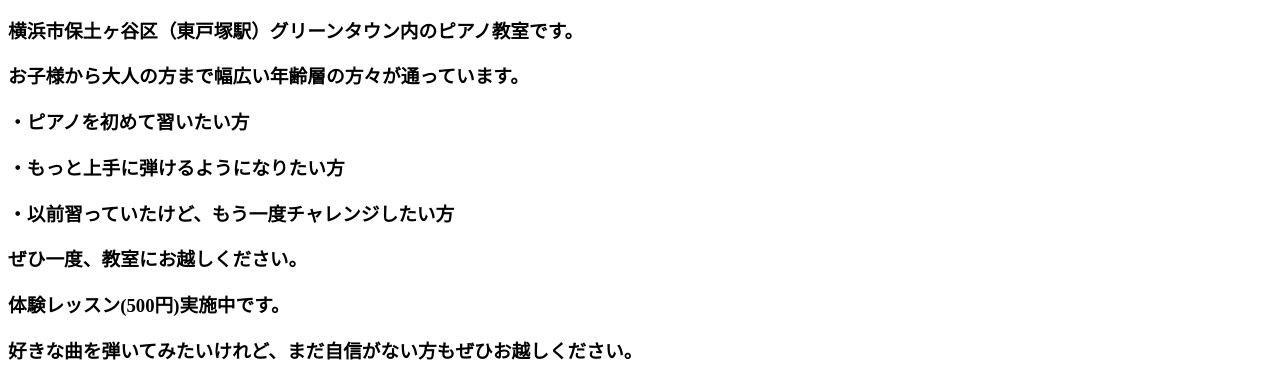
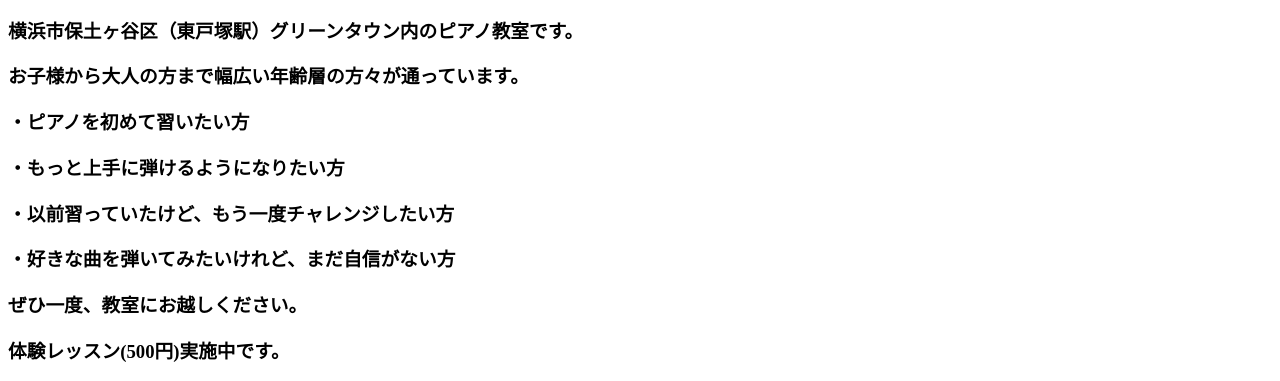
Before and after one commit to mikapiano/mikapiano.github.io, a plain HTML site: page index.html in a window 1280 px wide. Shown: the part 696-1077 px from the top of the page. Drawn offline with Linux system fonts and the light colour scheme.

Commit message:
Update index.html

```diff
--- a/index.html
+++ b/index.html
@@ -34,9 +34,9 @@
         <h3>・ピアノを初めて習いたい方</h3>
         <h3>・もっと上手に弾けるようになりたい方</h3>
         <h3>・以前習っていたけど、もう一度チャレンジしたい方</h3>
+        <h3>・好きな曲を弾いてみたいけれど、まだ自信がない方</h3>
         <h3>ぜひ一度、教室にお越しください。</h3>
         <h3>体験レッスン(500円)実施中です。</h3>
-        <h3>好きな曲を弾いてみたいけれど、まだ自信がない方もぜひお越しください。</h3>
     </div>
 </body>
 </html>
```
